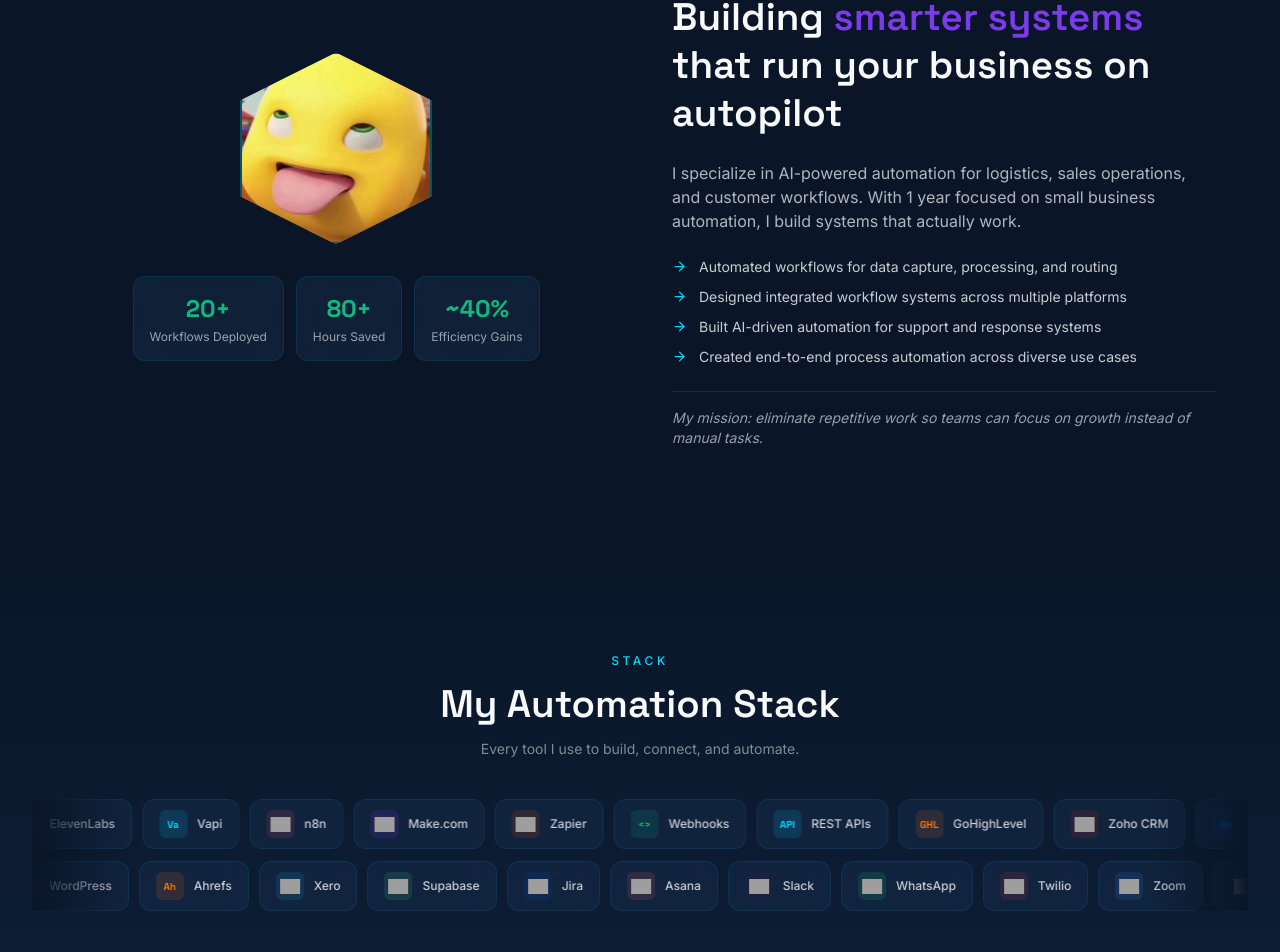
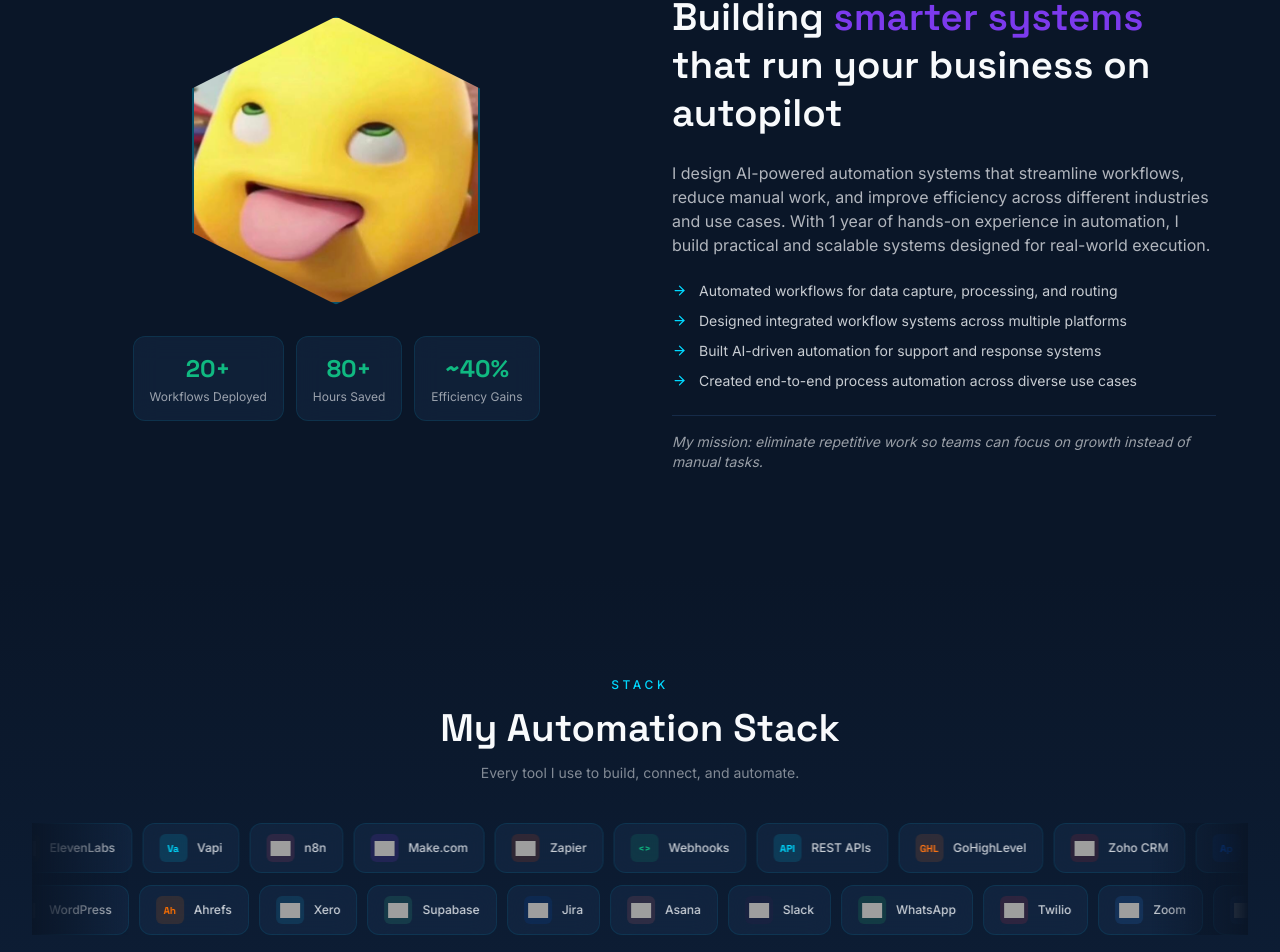
Before and after one commit to SiiiC1/AutomatewithDodge, a Next.js app: page / in a window 1280 px wide. Shown: the part 937-1889 px from the top of the page. Built offline with nearby package versions, Linux system fonts and the light colour scheme; grey boxes are pictures that could not be loaded.

Commit message:
feat: bigger avatar, updated bio text

```diff
--- a/components/sections/About.tsx
+++ b/components/sections/About.tsx
@@ -40,7 +40,7 @@
             {/* Hexagonal photo frame */}
             <div className="relative">
               <div
-                className="w-48 h-48 overflow-hidden"
+                className="w-72 h-72 overflow-hidden"
                 style={{
                   clipPath: 'polygon(50% 0%, 100% 25%, 100% 75%, 50% 100%, 0% 75%, 0% 25%)',
                   border: '2px solid rgba(0,217,255,0.3)',
@@ -87,9 +87,7 @@
               animate={isInView ? { opacity: 1, x: 0 } : {}}
               transition={{ duration: 0.5, delay: 0.2 }}
             >
-              I specialize in AI-powered automation for logistics, sales operations, and customer
-              workflows. With 1 year focused on small business automation, I build systems that
-              actually work.
+              I design AI-powered automation systems that streamline workflows, reduce manual work, and improve efficiency across different industries and use cases. With 1 year of hands-on experience in automation, I build practical and scalable systems designed for real-world execution.
             </motion.p>
 
             {/* Highlight list */}
```
